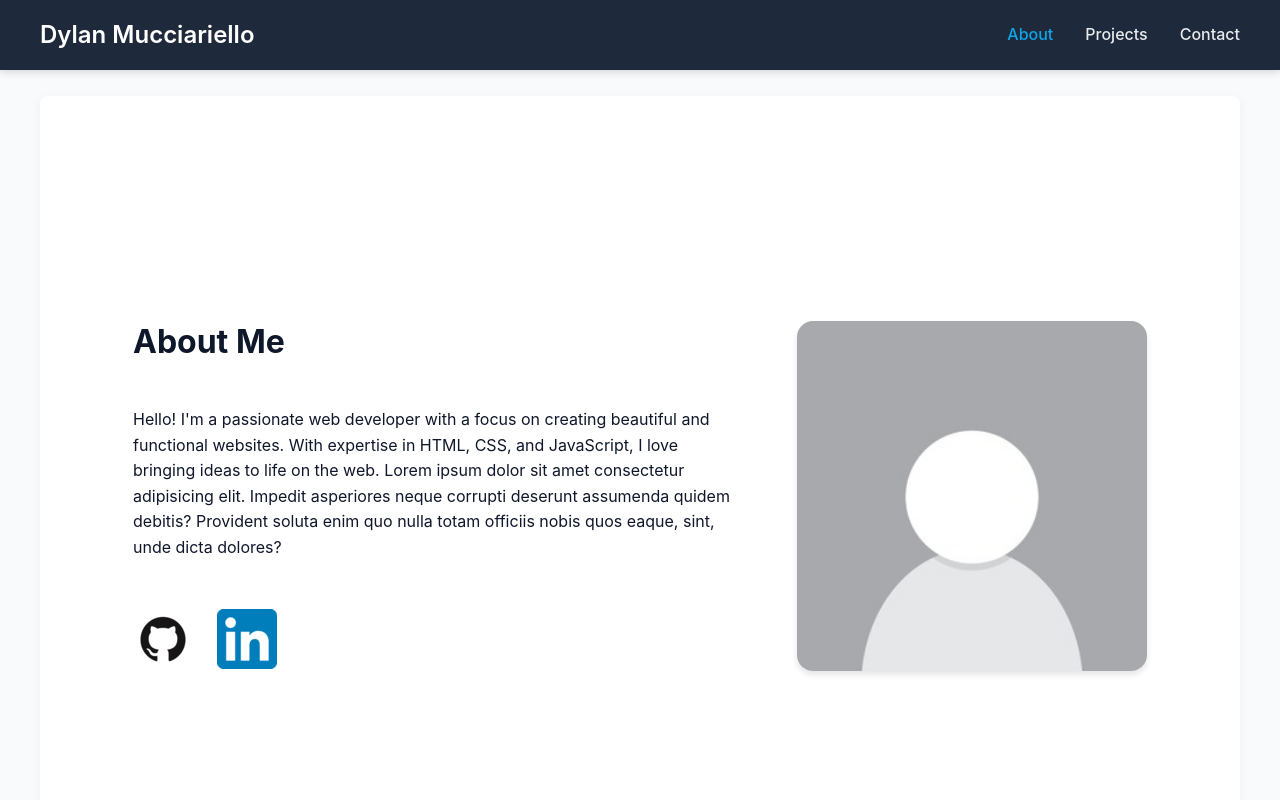
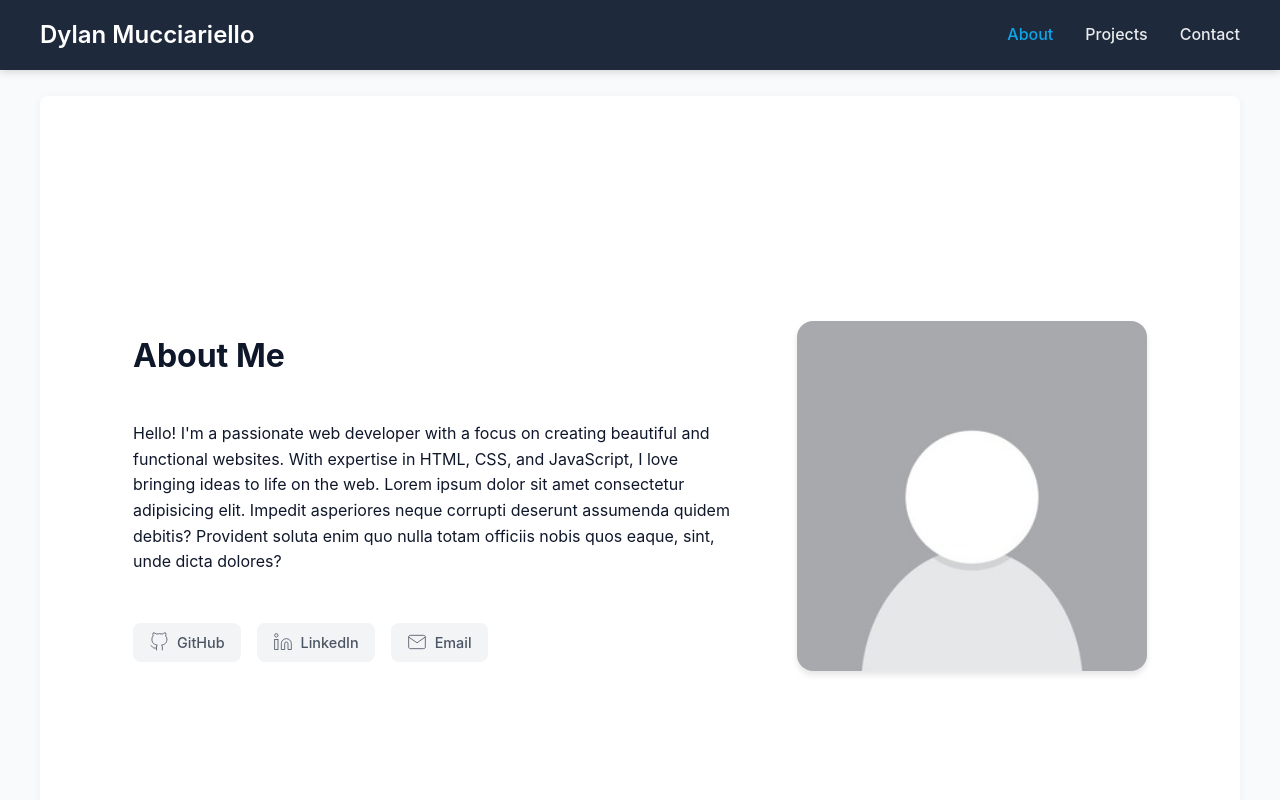
Before and after one commit to DylanMucciariello/portfolio-demo, a plain HTML site: page index.html in a window 1280 px wide. Shown: the top 800 px of the page. Drawn offline with Linux system fonts and the light colour scheme.

Commit message:
Update social links in index.html and enhance styles in style.css

```diff
--- a/index.html
+++ b/index.html
@@ -32,11 +32,31 @@
                 amet consectetur adipisicing elit. Impedit asperiores neque corrupti deserunt assumenda quidem debitis?
                 Provident soluta enim quo nulla totam officiis nobis quos eaque, sint, unde dicta dolores?</p>
             <div class="social-links">
-                <a href="https://github.com/yourusername" target="_blank">
-                    <img src="assets/GitHub-Mark-ea2971cee799 (1).png" alt="GitHub Profile" class="social-icon">
+                <a href="https://github.com/dylanMucciariello" class="contact-link">
+                    <svg xmlns="http://www.w3.org/2000/svg" width="24" height="24" viewBox="0 0 24 24" fill="none"
+                        stroke="currentColor" strokeWidth="2">
+                        <path
+                            d="M9 19c-5 1.5-5-2.5-7-3m14 6v-3.87a3.37 3.37 0 0 0-.94-2.61c3.14-.35 6.44-1.54 6.44-7A5.44 5.44 0 0 0 20 4.77 5.07 5.07 0 0 0 19.91 1S18.73.65 16 2.48a13.38 13.38 0 0 0-7 0C6.27.65 5.09 1 5.09 1A5.07 5.07 0 0 0 5 4.77a5.44 5.44 0 0 0-1.5 3.78c0 5.42 3.3 6.61 6.44 7A3.37 3.37 0 0 0 9 18.13V22">
+                        </path>
+                    </svg>
+                    <span>GitHub</span>
                 </a>
-                <a href="https://linkedin.com/in/yourusername" target="_blank">
-                    <img src="assets/LinkedIn_icon.svg (1).png" alt="LinkedIn Profile" class="social-icon">
+                <a href="https://www.linkedin.com/in/dylan-mucciariello/" class="contact-link">
+                    <svg xmlns="http://www.w3.org/2000/svg" width="24" height="24" viewBox="0 0 24 24" fill="none"
+                        stroke="currentColor" strokeWidth="2">
+                        <path d="M16 8a6 6 0 0 1 6 6v7h-4v-7a2 2 0 0 0-2-2 2 2 0 0 0-2 2v7h-4v-7a6 6 0 0 1 6-6z"></path>
+                        <rect x="2" y="9" width="4" height="12"></rect>
+                        <circle cx="4" cy="4" r="2"></circle>
+                    </svg>
+                    <span>LinkedIn</span>
+                </a>
+                <a href="mailto:dylanmucciariello1.9@gmail.com" class="contact-link">
+                    <svg xmlns="http://www.w3.org/2000/svg" width="24" height="24" viewBox="0 0 24 24" fill="none"
+                        stroke="currentColor" strokeWidth="2">
+                        <path d="M4 4h16c1.1 0 2 .9 2 2v12c0 1.1-.9 2-2 2H4c-1.1 0-2-.9-2-2V6c0-1.1.9-2 2-2z"></path>
+                        <polyline points="22,6 12,13 2,6"></polyline>
+                    </svg>
+                    <span>Email</span>
                 </a>
             </div>
         </div>
--- a/style.css
+++ b/style.css
@@ -124,23 +124,38 @@ section {
     box-shadow: 0 4px 6px rgba(0, 0, 0, 0.1);
     object-fit: cover;
 }
+
 .social-links {
+    display: flex;
+    gap: 1rem;  /* Space between each social link */
     margin-top: 1.5rem;
-    display: flex;
-    gap: 1.5rem;
-    align-items: center;
 }
 
-.social-icon {
-    /* Controls the size of the icons */
-    width: 60px;
-    height: 60px;
-    transition: transform 0.3s ease;
+.contact-link {
+    display: flex;
+    align-items: center;
+    gap: 0.5rem;
+    padding: 0.5rem 1rem;
+    background-color: #f3f4f6;
+    border-radius: 0.5rem;
+    text-decoration: none;
+    color: #4b5563;
+    transition: all 0.3s ease;
 }
 
-.social-icon:hover {
-    /* Makes the icons slightly larger when hovered */
-    transform: scale(1.1);
+.contact-link:hover {
+    background-color: #e5e7eb;
+    transform: translateY(-2px);
+}
+
+.contact-link svg {
+    width: 20px;
+    height: 20px;
+}
+
+.contact-link span {
+    font-size: 0.9rem;
+    font-weight: 500;
 }
 
 /* Projects Section */
@@ -173,8 +188,7 @@ section {
 
 .project-img {
     width: 100%;
-    height: 200px;
-    object-fit: cover;
+    height: 300px;
 }
 
 .project-content {
```
Also changed, not shown: assets/GitHub-Mark-ea2971cee799 (1).png (deleted), assets/LinkedIn_icon.svg (1).png (deleted), assets/Storm-surge.png, assets/shrimptype.png.
